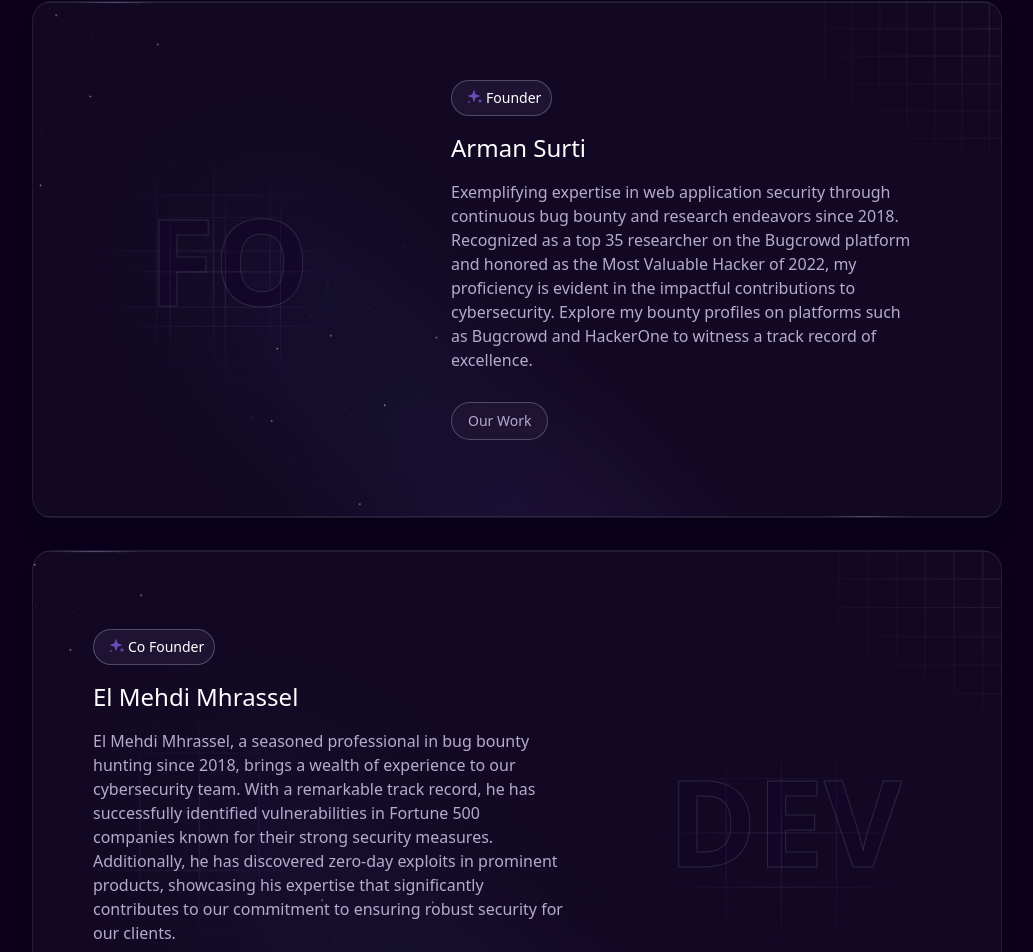
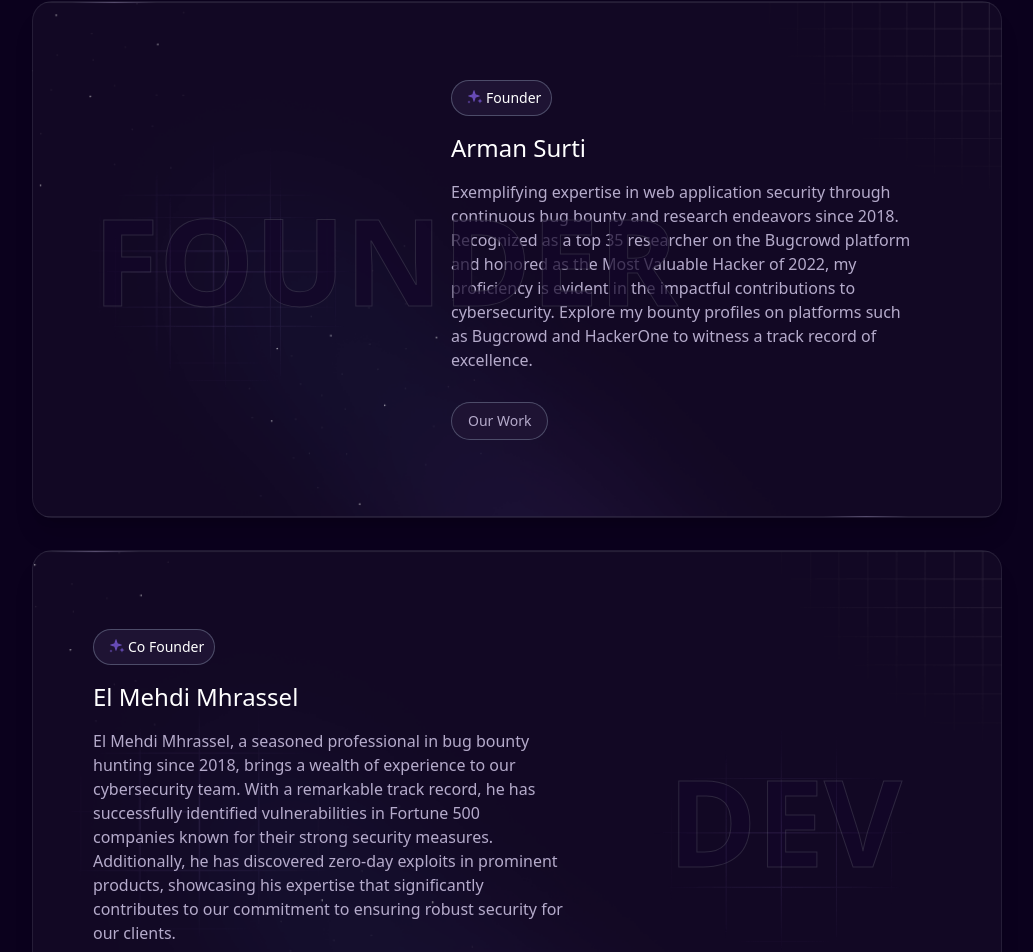
Before and after one commit to tarunkumar2112/staging, a React (Create React App) app: page / in a window 1280 px wide. Shown: the part 3246-4198 px from the top of the page, without its empty margins (123-1156 px from the left). Built offline with nearby package versions, Linux system fonts and the light colour scheme.

Commit message:
Update Home.js

```diff
--- a/src/pages/Home.js
+++ b/src/pages/Home.js
@@ -149,7 +149,7 @@ const Home = () => {
         <div className="row mt-8 bg-full-BG bg-center bg-no-repeat bg-cover md:py-[77.5px] md:pl-[60px] md:pr-[80px] py-[30px] px-[30px] border border-solid border-[rgba(57,51,74,0.5)] rounded-[20px] shadow-lg shadow-black-500 md:shadow-xl">
           <div className="md:flex md:flex-row flex-column items-center  justify-between gap-8">
           <div className='max-w-[272px] w-full md:text-center relative'>
-          <h2 className="opacity-70 txt-stroke  text-[#130629] md:text-[120px] text-[60px] font-bold ">FO</h2>
+          <h2 className="opacity-70 txt-stroke  text-[#130629] md:text-[120px] text-[60px] font-bold ">FOUNDER</h2>
           <img src={grids} alt="Image 1" className="h-auto max-w-full absolute top-0 left-0" />
           </div>
 
```
